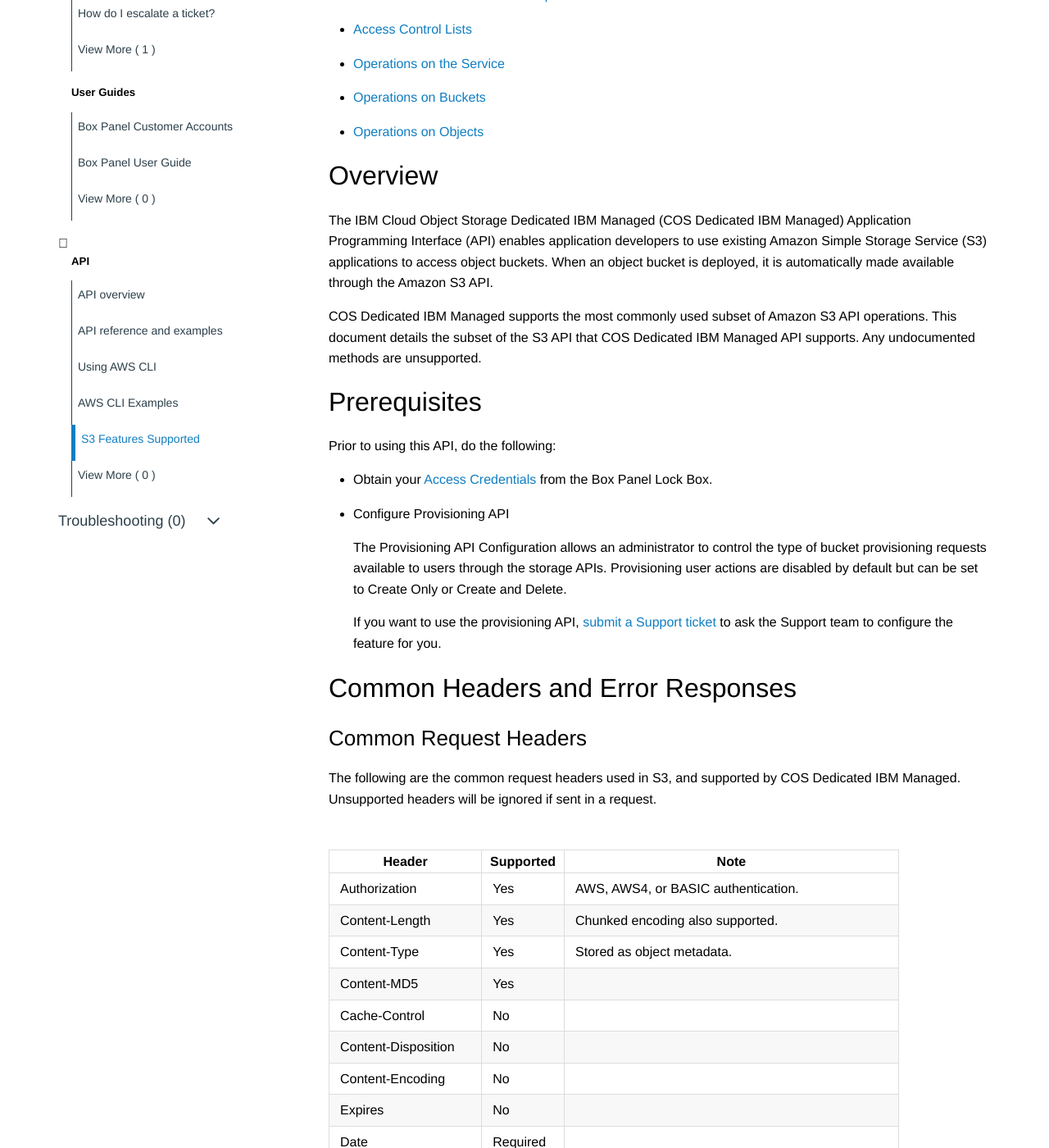
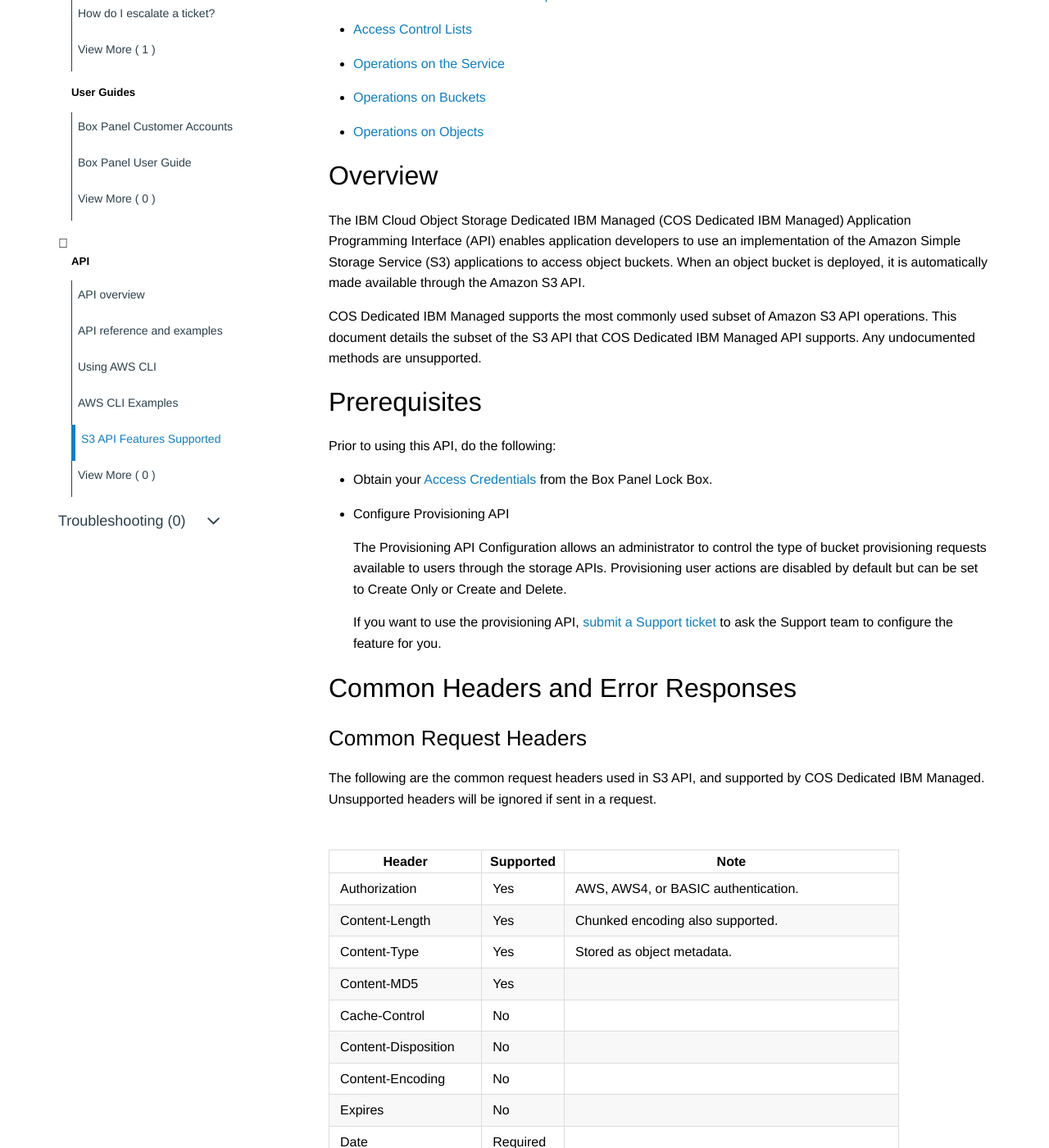
Before and after one commit to nglange/help-documentation, a Jekyll site: the page built from _api/COS_API.md, in a window 1280 px wide and 1400 px high, scrolled down 446 px. Shown: the whole window at 82% size. Built offline with Jekyll 4.4.1, drawn with Linux system fonts in a browser that asks for light colours; some of the changed text lies outside the part shown.

```diff
--- a/_api/COS_API.md
+++ b/_api/COS_API.md
@@ -1,6 +1,6 @@
 ---
 layout: page
-title:  "S3 Features Supported"
+title:  "S3 API Features Supported"
 featured: true
 weight: 5
 tags: [getting started, api, S3]
@@ -21,7 +21,7 @@ dateAdded: June 29th, 2016
 ##  Overview
 {: #overview}
 
-The IBM Cloud Object Storage Dedicated IBM Managed (COS Dedicated IBM Managed) Application Programming Interface (API) enables application developers to use existing Amazon Simple Storage Service (S3) applications to access object buckets. When an object bucket is deployed, it is automatically made available through the Amazon S3 API.
+The IBM Cloud Object Storage Dedicated IBM Managed (COS Dedicated IBM Managed) Application Programming Interface (API) enables application developers to use an implementation of the Amazon Simple Storage Service (S3) applications to access object buckets. When an object bucket is deployed, it is automatically made available through the Amazon S3 API.
 
 COS Dedicated IBM Managed supports the most commonly used subset of Amazon S3 API operations. This document details the subset of the S3 API that COS Dedicated IBM Managed API supports. Any undocumented methods are unsupported.
 
@@ -43,7 +43,7 @@ Prior to using this API, do the following:
 
 ### Common Request Headers
 
-The following are the common request headers used in S3, and supported by COS Dedicated IBM Managed. Unsupported headers will be ignored if sent in a request.
+The following are the common request headers used in S3 API, and supported by COS Dedicated IBM Managed. Unsupported headers will be ignored if sent in a request.
 
 | Header             | Supported  |  Note                               |
 |--------------------|------------|-------------------------------------|
@@ -67,7 +67,7 @@ For more information about the request headers, see [S3 API Common Request Heade
 
 ###  Common Response Headers
 
-The following are the common response headers used in S3 supported by COS Dedicated IBM Managed.
+The following are the common response headers used in S3 API, and supported by COS Dedicated IBM Managed.
 
 |  Header        | Supported | Note |
 |----------------|-----------|------|
@@ -80,14 +80,14 @@ The following are the common response headers used in S3 supported by COS Dedica
 |x-amz-request-id| Yes       |      |
 |X-Clv-Request-Id|           | Unique identifier per response a COS Dedicated IBM Managed Support Engineer uses for diagnostics and troubleshooting purposes. |
 |x-amz-version-id| Yes       |      |
-|X-Clv-S3-Version|           | S3 version the COS Dedicated IBM Managed API used for the request. |
+|X-Clv-S3-Version|           | S3 API version the COS Dedicated IBM Managed API used for the request. |
 
 For more information about the response headers, see [S3 API Common Response Headers](http://docs.aws.amazon.com/AmazonS3/latest/API/RESTCommonResponseHeaders.html).
 
 ### Error Responses
 
 
-COS Dedicated IBM Managed might return any and all error responses defined by Amazon S3 as documented at [S3 API Error Responses](http://docs.aws.amazon.com/AmazonS3/latest/API/ErrorResponses.html).
+COS Dedicated IBM Managed might return any and all error responses defined by S3 API as documented at [S3 API Error Responses](http://docs.aws.amazon.com/AmazonS3/latest/API/ErrorResponses.html).
 
 In addition, the following COS Dedicated IBM Managed unique response code might be used.
 
```
Also changed, not shown: other parts of _api/COS_API.md (+2 -2 lines), _api/CLI_Overview.md (+13 -13 lines), _userguides/Box_Panel.md (+1 -1 lines).
